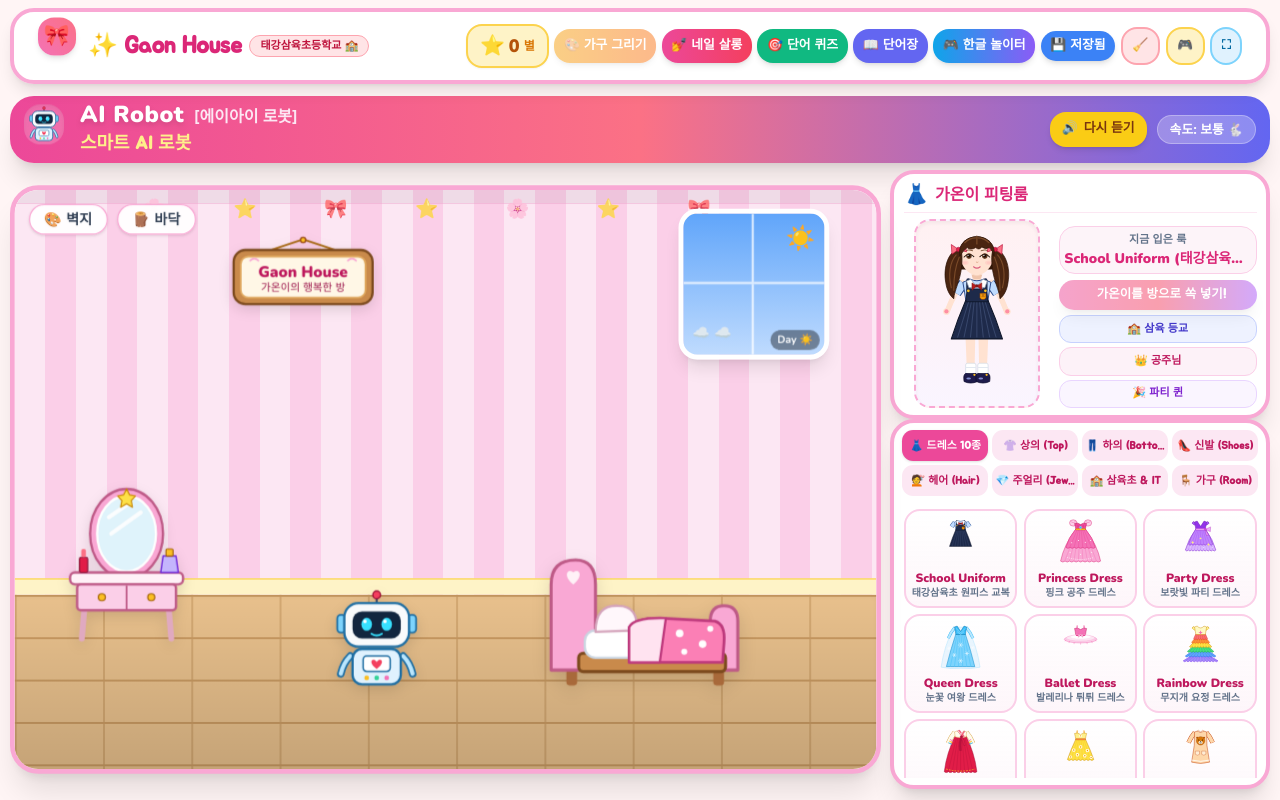
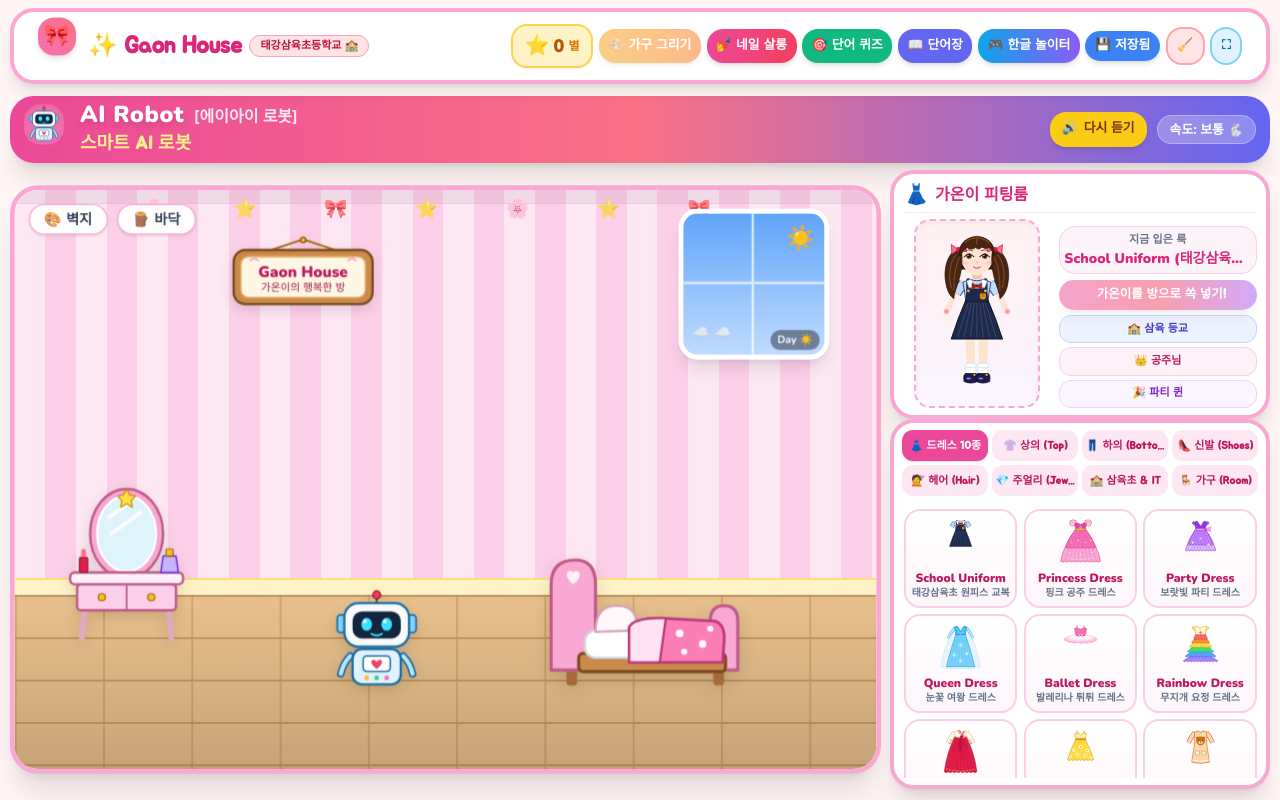
Before and after one commit to IF-END/GaonHouse, a plain HTML site: page index.html in a window 1280 px wide. Drawn offline with nearby package versions, Linux system fonts and the light colour scheme; a web font is replaced by a local one.

Commit message:
Revert "Add 🎮 button back to the family game launcher"
This reverts commit d7d4af426632ae3fe86873dbb925244b17731770.

```diff
--- a/index.html
+++ b/index.html
@@ -187,7 +187,7 @@
       body > header h1 > span:nth-child(2) { display: none; }
       body > header h1 { white-space: nowrap; font-size: 1.15rem; }
       body > header > div:last-child { flex-wrap: nowrap; gap: 0.35rem; }
-      body > header > div:last-child > button, body > header > div:last-child > a { padding: 0.45rem 0.6rem; font-size: 0.8rem; }
+      body > header > div:last-child > button { padding: 0.45rem 0.6rem; font-size: 0.8rem; }
       body > header button span { white-space: nowrap; }
 
       /* 2행: 영어 단어 배너 / 퀴즈바 (얇게) */
@@ -404,11 +404,6 @@
       <button id="resetRoomBtn" title="방 가구 깔끔하게 비우기" class="bg-rose-100 hover:bg-rose-200 text-rose-600 p-2.5 rounded-2xl border-2 border-rose-300 transition text-sm flex items-center justify-center">
         🧹
       </button>
-
-      <!-- 우리집 게임방으로 -->
-      <a href="https://if-end.github.io/" title="게임방으로" aria-label="게임방으로" class="bg-amber-100 hover:bg-amber-200 text-amber-700 p-2.5 rounded-2xl border-2 border-amber-300 transition text-sm flex items-center justify-center no-underline">
-        🎮
-      </a>
 
       <!-- Fullscreen -->
       <button onclick="toggleFullscreen()" title="전체화면" aria-label="전체화면" class="bg-sky-100 hover:bg-sky-200 text-sky-700 p-2.5 rounded-2xl border-2 border-sky-300 transition text-sm flex items-center justify-center font-black">
```
